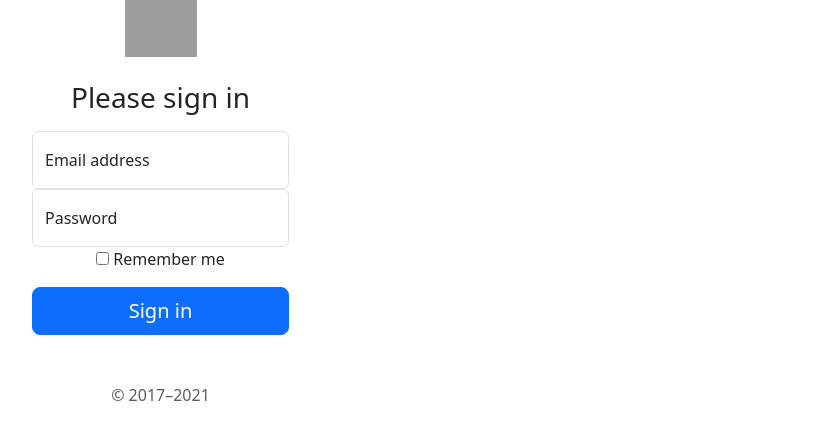
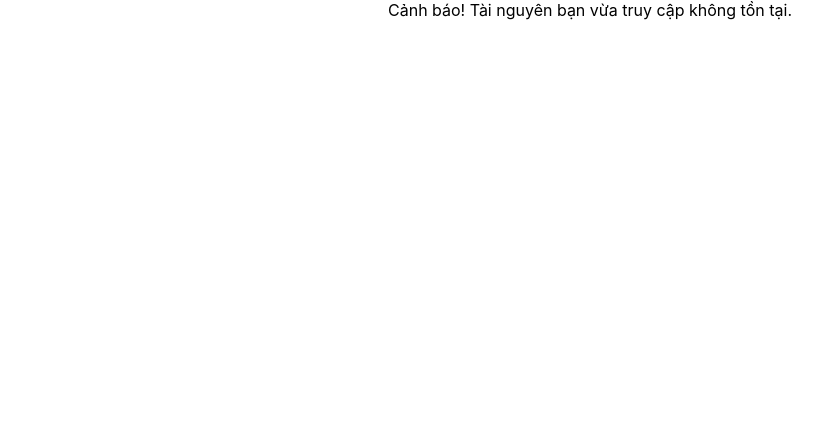
Before and after one commit to hoangquetran/exam-react, a React (Create React App) app in the folder reactjs-cg/: page / in a window 1280 px wide. Shown: the top 440 px of the page, without its empty margins (50-872 px from the left). Built offline with nearby package versions, Linux system fonts and the light colour scheme; grey boxes are pictures that could not be loaded.

Commit message:
alert component

```diff
--- a/reactjs-cg/src/App.js
+++ b/reactjs-cg/src/App.js
@@ -4,7 +4,8 @@ import './App.css';
 // import ShowInfor from './componnents/ShowInforBrowser';
 // import ShowInforStudents from './componnents/ShowInforStudents';
 // import { ShowProfileCard } from './componnents/ProfileCard/ShowProfileCard';
-import { LoginForm } from './componnents/Login/Login';
+// import { LoginForm } from './componnents/Login/Login';
+import { AlertComponent } from './componnents/AlertComponent';
 
 function App() {
   return (
@@ -12,7 +13,8 @@ function App() {
       {/* <ShowInfor /> */}
       {/* <ShowInforStudents /> */}
       {/* <ShowProfileCard /> */}
-      <LoginForm />
+      {/* <LoginForm /> */}
+      <AlertComponent text="Cảnh báo! Tài nguyên bạn vừa truy cập không tồn tại." />
     </div>
   );
 }
--- /dev/null
+++ b/reactjs-cg/src/componnents/AlertComponent.js
@@ -0,0 +1,8 @@
+import React from "react";
+import Alert from 'react-bootstrap/Alert';
+
+export const AlertComponent = (props) => {
+    return (
+        <Alert>{props.text}</Alert>
+    );
+};
```
